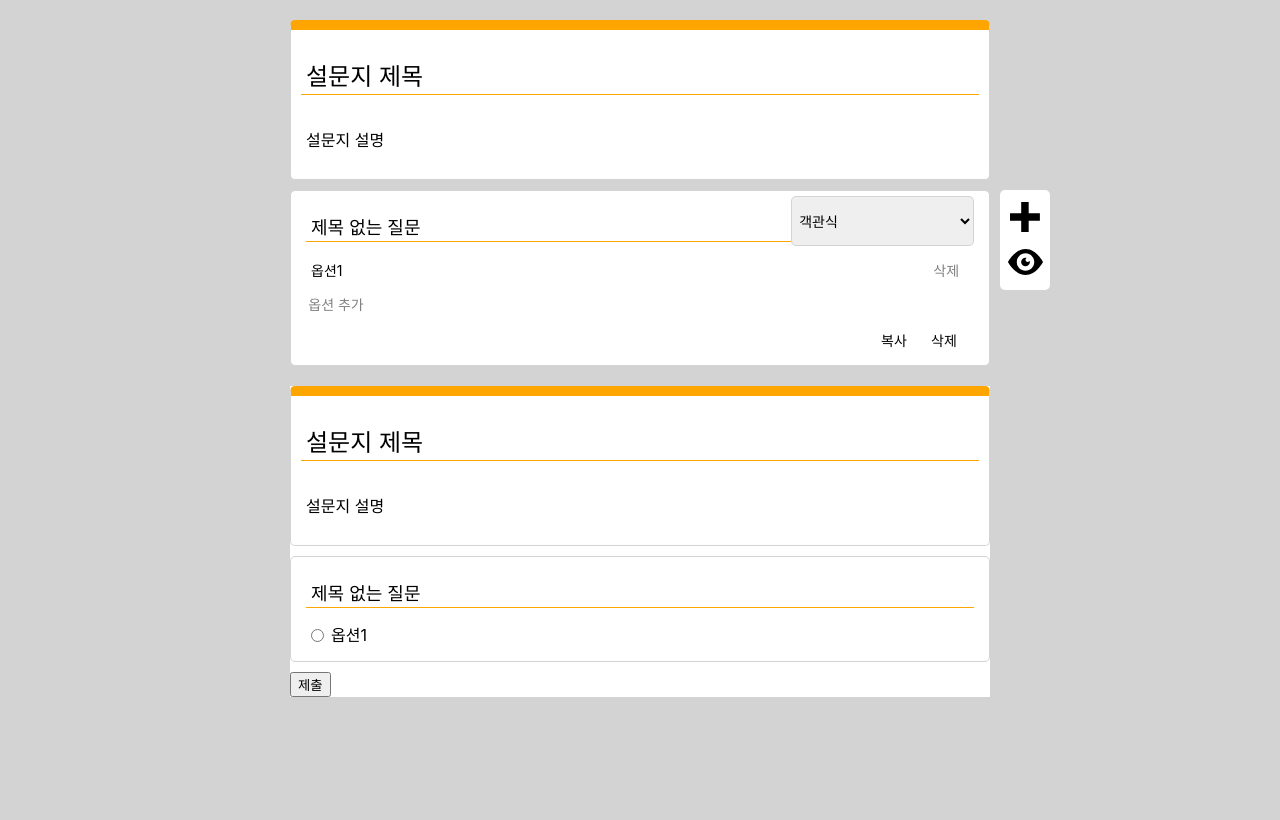
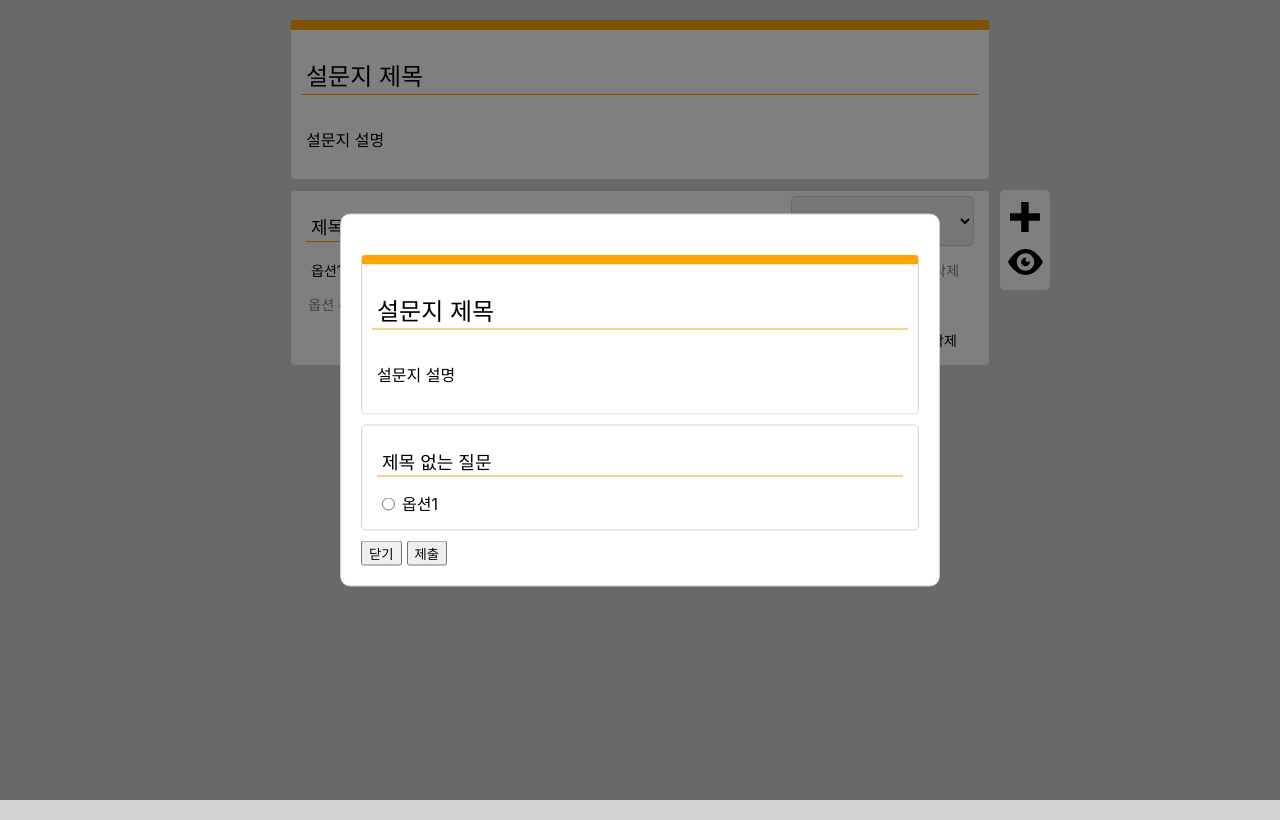
Before and after one commit to dongmay98/SurveyForm_client, a React (Create React App) app in the folder client-ts/: page /main in a window 1280 px wide. Both pictures are taken after a click on the button 1025 px from the left and 263 px from the top of the page. Built offline with nearby package versions, Linux system fonts and the light colour scheme.

Commit message:
Feat: Preview state axios로 /submit-survey req 본문에 surveyData post

```diff
--- a/client-ts/src/pages/surveyform/Preview/SurveyPreview.tsx
+++ b/client-ts/src/pages/surveyform/Preview/SurveyPreview.tsx
@@ -1,5 +1,5 @@
-import styled from "styled-components";
 import { useSelector } from "react-redux";
+import Modal from "react-modal";
 import { RootState } from "../../../store";
 import {
   Header,
@@ -13,23 +13,58 @@ import {
   TitleInput,
 } from "../../../components/main/mainSurvey";
 import { QUESTION_TYPE } from "QuestionType";
-import { ShortOption } from "../ShortOption/ShortOption";
 import MultiplePreview from "./MultiplePreview/MultiplePreview";
 import CheckboxPreview from "./CheckBoxPreview/CheckBoxPreview";
 import ShortPreview from "./ShortPreview/ShortPreview";
+import { modalStyles } from "./PreviewModalStyle";
+import axios from "axios";
 
-const PreviewContainer = styled.div`
-  width: 100%;
-  background-color: white;
-`;
+Modal.setAppElement("#root");
 
-const SurveyPreview = () => {
+interface PreviewModalProps {
+  isOpen: boolean;
+  onRequestClose: () => void;
+}
+
+const SurveyPreview: React.FC<PreviewModalProps> = ({
+  isOpen,
+  onRequestClose,
+}) => {
   const survey = useSelector((state: RootState) => state.survey);
   const { questions } = survey;
 
+  const handleSubmit = async () => {
+    try {
+      // 요청본문에 surveyData를 추가
+      const response = await axios.post(
+        "http://localhost:8080/submit-survey",
+        {
+          surveyData: {
+            surveyTitle: survey.surveyTitle,
+            surveyDescription: survey.desc,
+            questions: questions.map((question, index) => ({
+              questionTitle: question.questionTitle,
+              questionType: question.type,
+              selectedOptions: survey.selectedOptions.filter(
+                (option) => option.questionIndex === index
+              ),
+            })),
+          },
+        },
+        {
+          withCredentials: true,
+        }
+      );
+
+      console.log(response.data.message);
+      onRequestClose();
+    } catch (error) {
+      console.error("Error submitting survey:", error);
+    }
+  };
+
   return (
-    <>
-      <PreviewContainer>
+    <Modal isOpen={isOpen} onRequestClose={onRequestClose} style={modalStyles}>
       <Header>
         <HeadTitle value={survey.surveyTitle} readOnly />
         <HeadExplain value={survey.desc} readOnly />
@@ -61,9 +96,11 @@ const SurveyPreview = () => {
           </Main>
         );
       })}
-        <button>제출</button>
-      </PreviewContainer>
-    </>
+      <button onClick={onRequestClose}>닫기</button>
+      <button style={{ marginLeft: "5px" }} onClick={handleSubmit}>
+        제출
+      </button>
+    </Modal>
   );
 };
 
```
Lines whose indentation alone changed are shown as unchanged.
